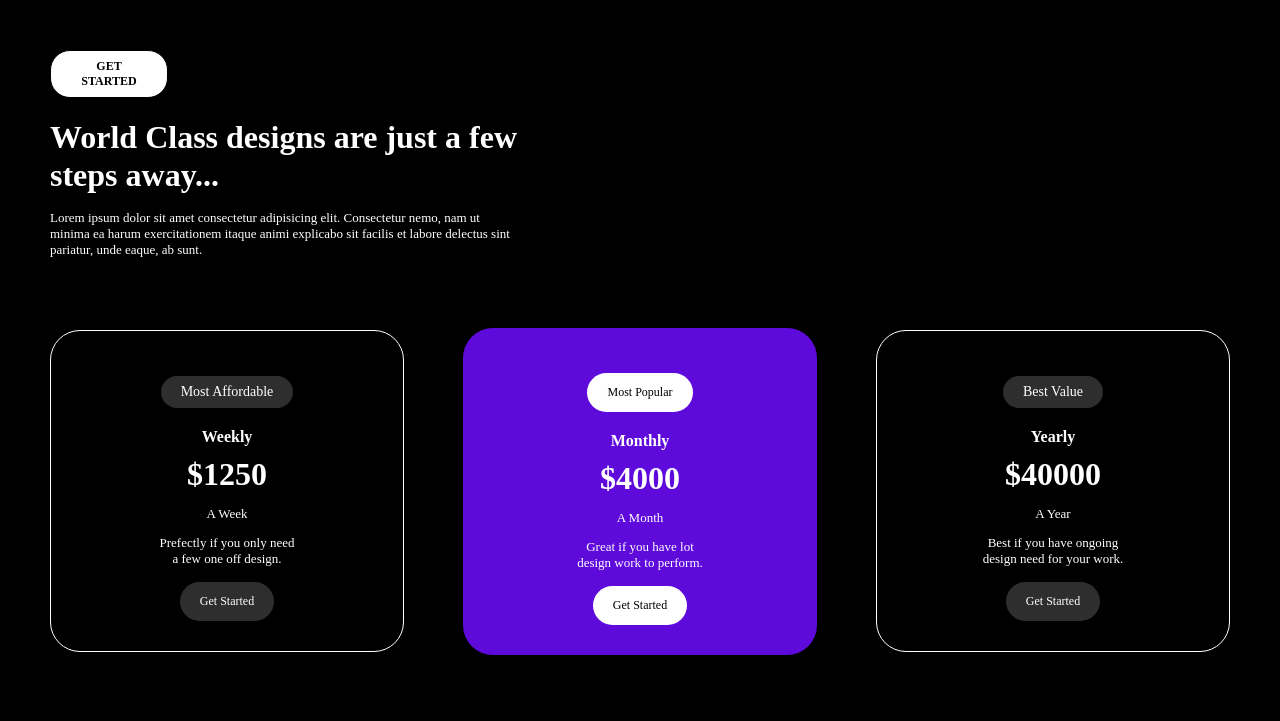
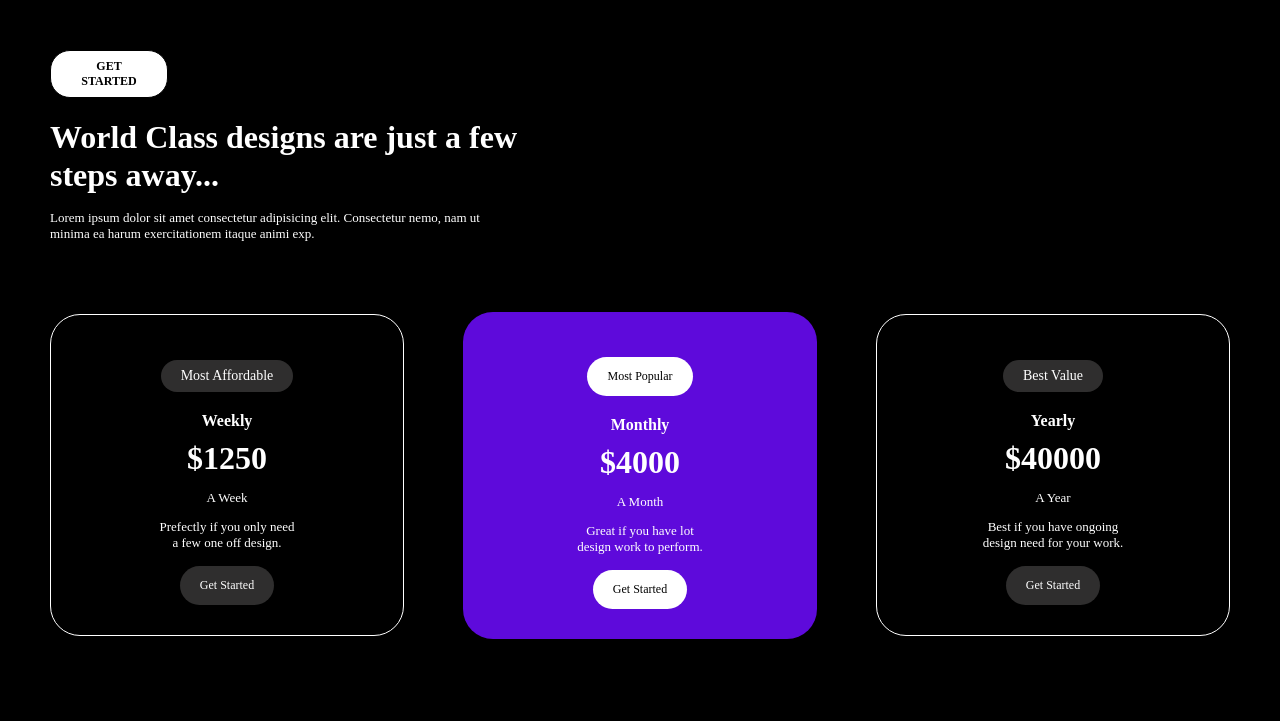
Before and after one commit to Anilsahu07/Promt-21, a plain HTML site: page index.html in a window 1280 px wide. Shown: the top 721 px of the page. Drawn offline with Linux system fonts and the light colour scheme.

Commit message:
update html

```diff
--- a/index.html
+++ b/index.html
@@ -13,7 +13,7 @@
             <button>GET STARTED</button>
             <div class="para">
                 <h1>World Class designs are just a few steps away...</h1>
-                <p>Lorem ipsum dolor sit amet consectetur adipisicing elit. Consectetur nemo, nam ut minima ea harum exercitationem itaque animi explicabo sit facilis et labore delectus sint pariatur, unde eaque, ab sunt.</p>
+                <p>Lorem ipsum dolor sit amet consectetur adipisicing elit. Consectetur nemo, nam ut minima ea harum exercitationem itaque animi exp.</p>
             </div>
         </div>
 
```
